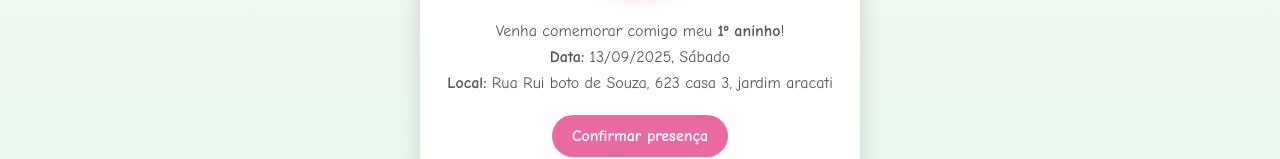
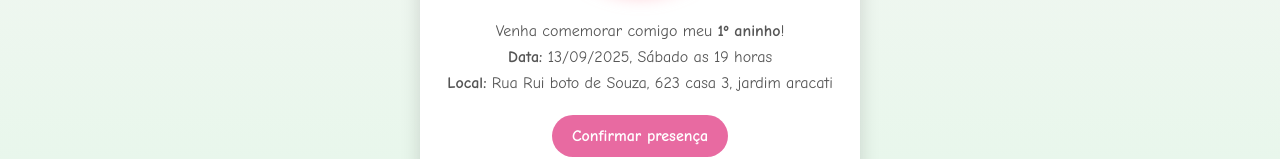
Before and after one commit to alaphy/convite-jardim-encantado-mobile, a plain HTML site: page index.html in a window 1280 px wide. Shown: the part 429-588 px from the top of the page. Drawn offline with Linux system fonts and the light colour scheme.

Commit message:
Update index.html

```diff
--- a/index.html
+++ b/index.html
@@ -135,7 +135,7 @@
   <img src="assets/foto-aniversariante.jpeg" alt="Aniversariante" class="foto">
 </div>
     <p>Venha comemorar comigo meu <b>1º aninho</b>!</p>
-    <p><b>Data:</b> 13/09/2025, Sábado</p>
+    <p><b>Data:</b> 13/09/2025, Sábado as 19 horas</p>
     <p><b>Local:</b> Rua Rui boto de Souza, 623 casa 3, jardim aracati</p>
     <a href="https://wa.me/5511949484952?text=Confirmo%20presença%20no%20aniversário!" class="btn">Confirmar presença</a>
     <br>
```
